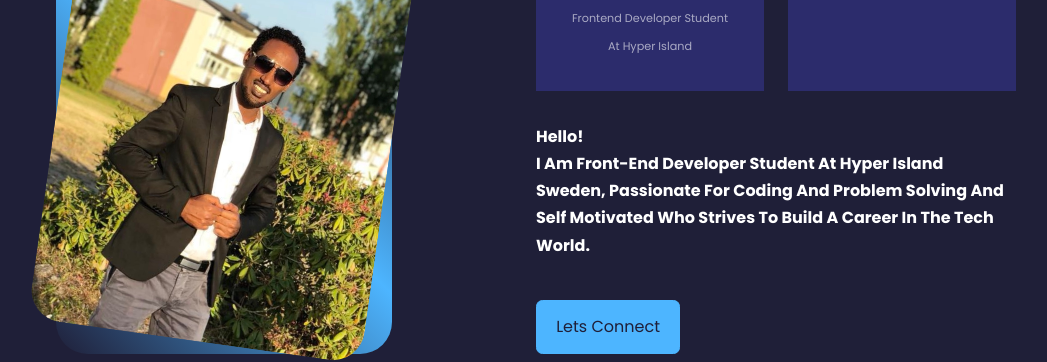
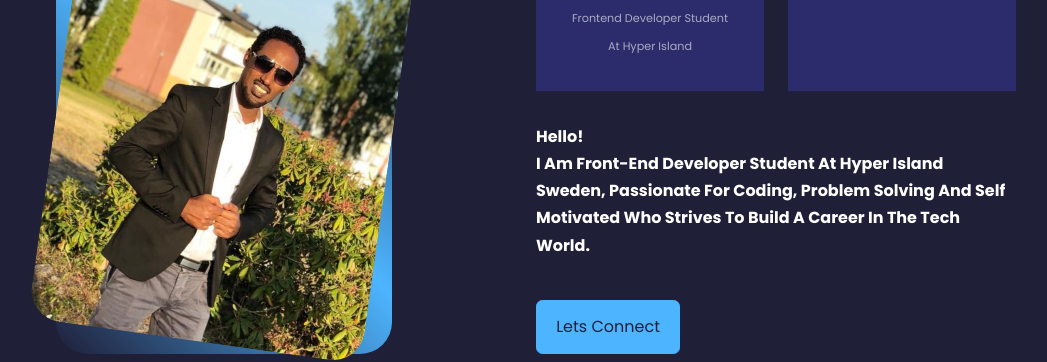
Before and after one commit to AlexTeklu/Alex-Portfolio, a React (Create React App) app: page / in a window 1280 px wide. Shown: the part 1140-1502 px from the top of the page, without its empty margins (104-1151 px from the left). Built offline with nearby package versions, Linux system fonts and the light colour scheme; a web font is replaced by a local one.

Commit message:
updated about component

```diff
--- a/src/components/About/About.jsx
+++ b/src/components/About/About.jsx
@@ -31,7 +31,7 @@ const About = () => {
 					<p>
 						{' '}
 						Hello! <br />I am Front-end Developer student at Hyper Island
-						Sweden, passionate for coding and problem solving and self motivated
+						Sweden, passionate for coding, problem solving and self motivated
 						who strives to build a career in the tech world.{' '}
 					</p>
 					<a href='#contact' className='btn btn-primary'>
```
